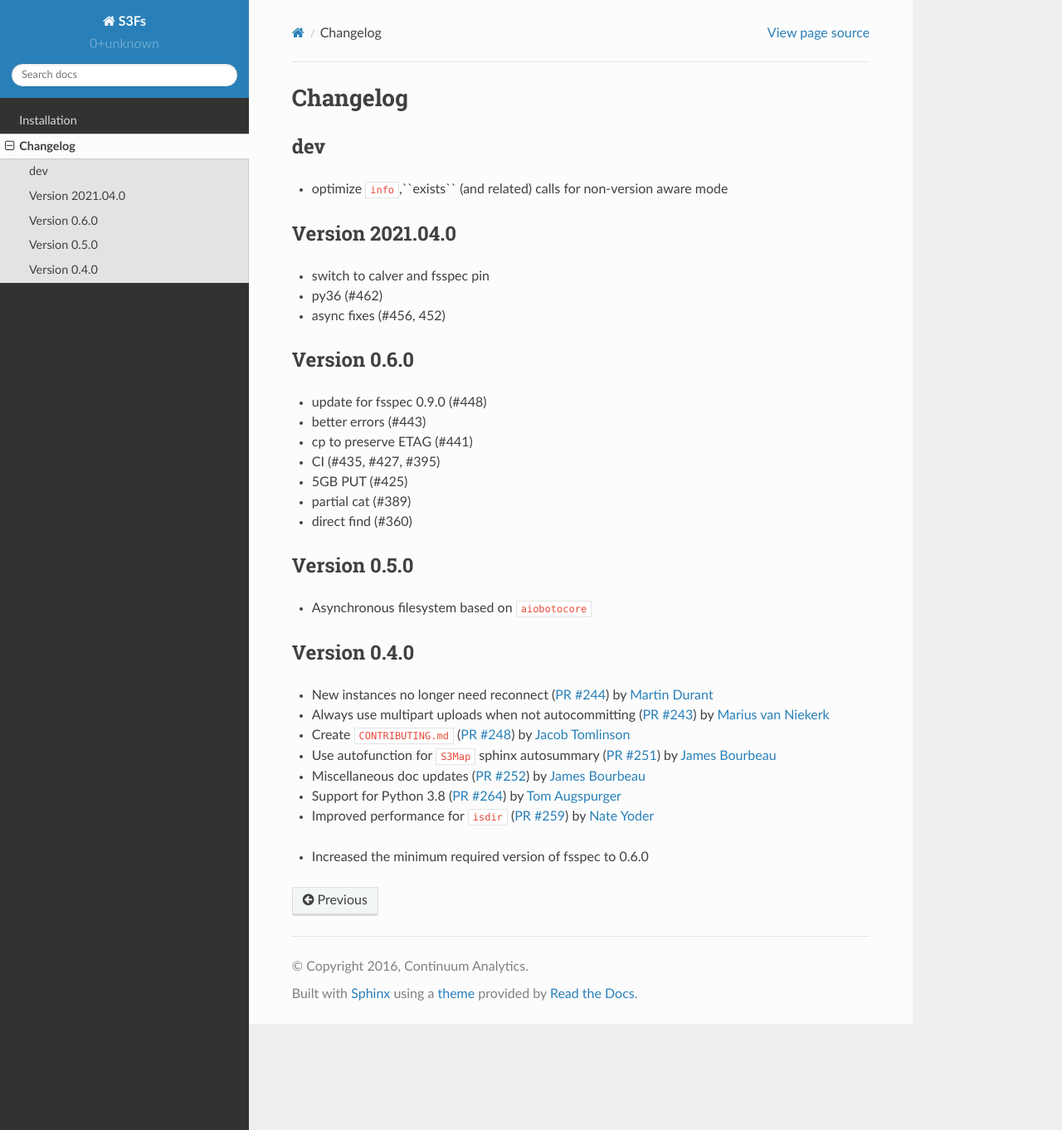
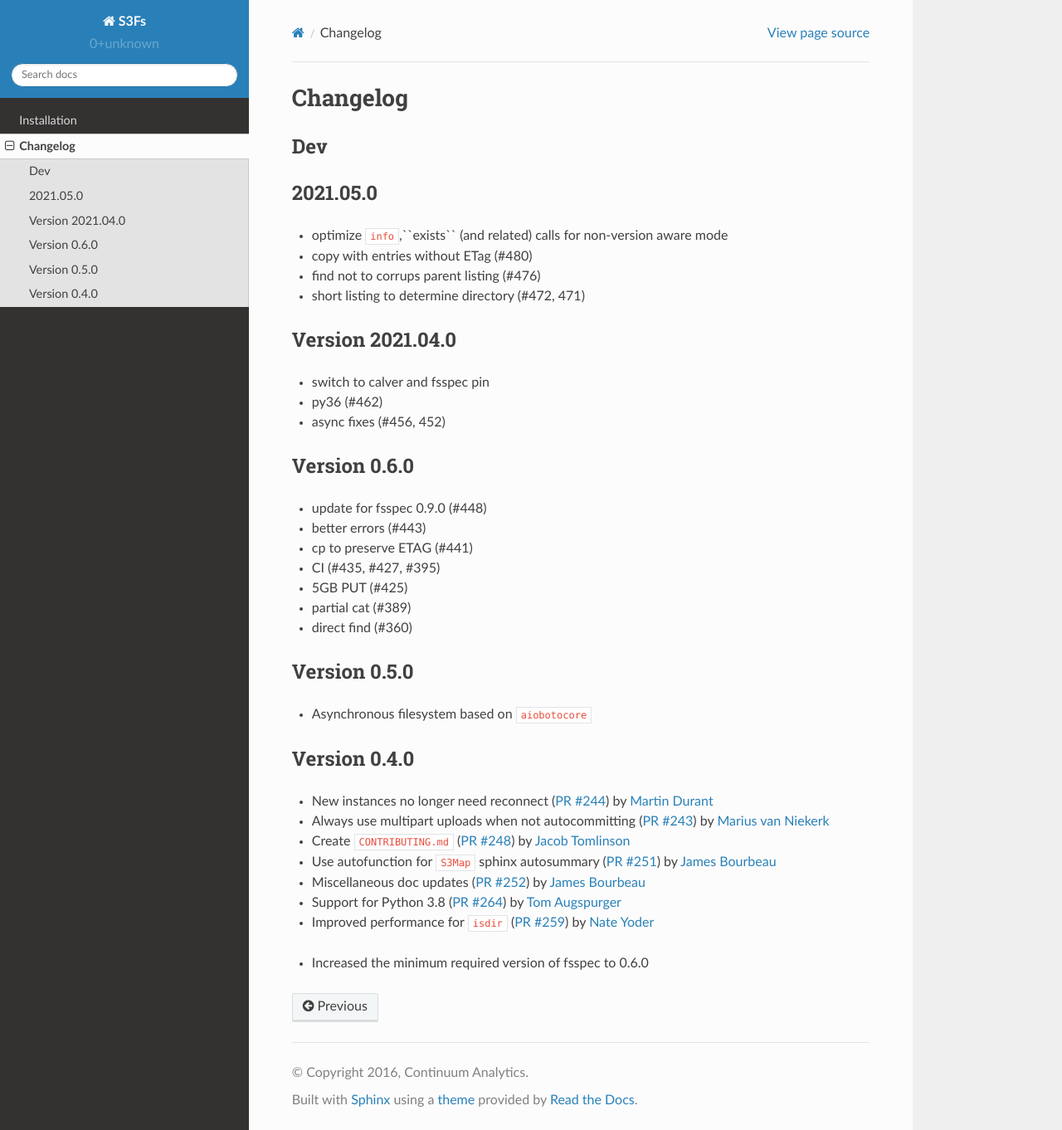
Before and after one commit to zarr-developers/s3fs, a Sphinx documentation site: the page built from docs/source/changelog.rst, in a window 1280 px wide and 1362 px high. Shown: the whole window at 83% size. Built offline with Sphinx 7.4.7 and the Read the Docs theme 2.0.0, drawn with Linux system fonts in a browser that asks for light colours; pages that are not in the unit, such as notebooks, are missing from menus.

Commit message:
For release

```diff
--- a/docs/source/changelog.rst
+++ b/docs/source/changelog.rst
@@ -1,10 +1,16 @@
 Changelog
 =========
 
-dev
+Dev
 ---
 
+2021.05.0
+---------
+
 - optimize ``info``,``exists`` (and related) calls for non-version aware mode
+- copy with entries without ETag (#480)
+- find not to corrups parent listing (#476)
+- short listing to determine directory (#472, 471)
 
 Version 2021.04.0
 -----------------
--- a/requirements.txt
+++ b/requirements.txt
@@ -1,2 +1,2 @@
 aiobotocore>=1.0.1
-fsspec==2021.04.0
+fsspec==2021.05.0
```
Also changed, not shown: 1 other file.
